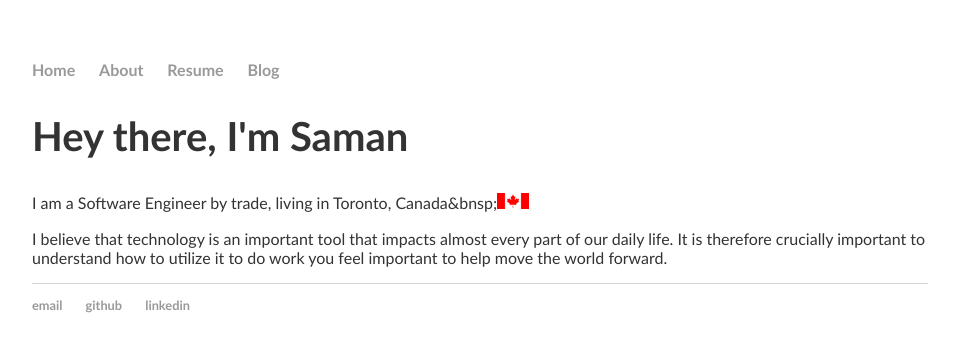
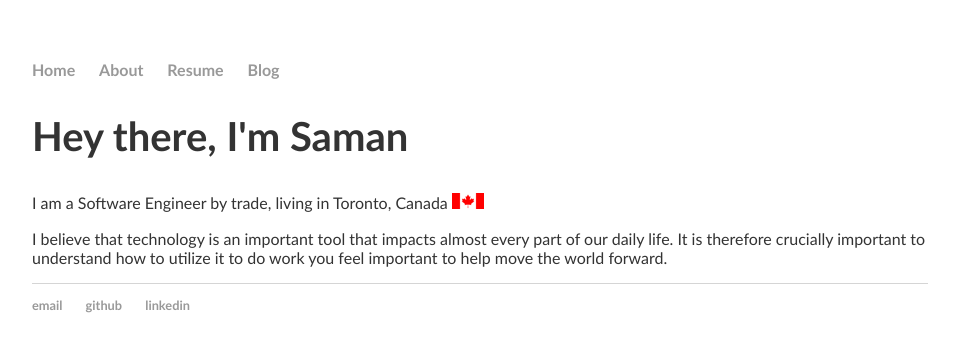
Before and after one commit to snalvi/snalvi.github.io, a Jekyll site: the page built from index.html, in a window 1280 px wide. Shown: the top 352 px of the page, without its empty margins (160-1116 px from the left). Built offline with Jekyll 4.4.1, drawn with Linux system fonts in a browser that asks for light colours.

Commit message:
Removing extra spacing

```diff
--- a/index.html
+++ b/index.html
@@ -7,7 +7,7 @@ title: Saman Alvi, Senior Software Engineer
 
 	<span>
 		<p>
-			I am a Software Engineer by trade, living in Toronto, Canada&bnsp;<img src="assets/canada-flag-icon-32.png" />
+			I am a Software Engineer by trade, living in Toronto, Canada  <img src="assets/canada-flag-icon-32.png" />
 		</p>
 	</span>
 	<p>
```
